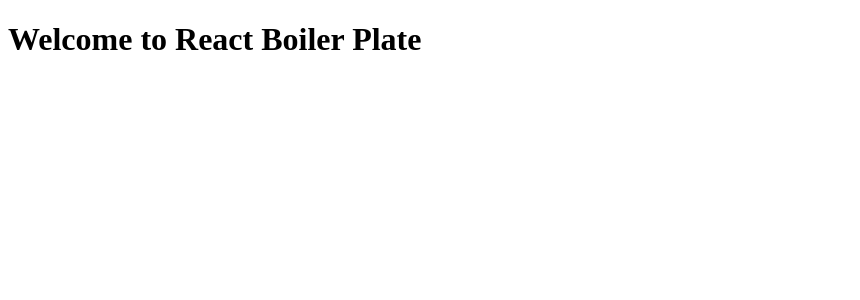
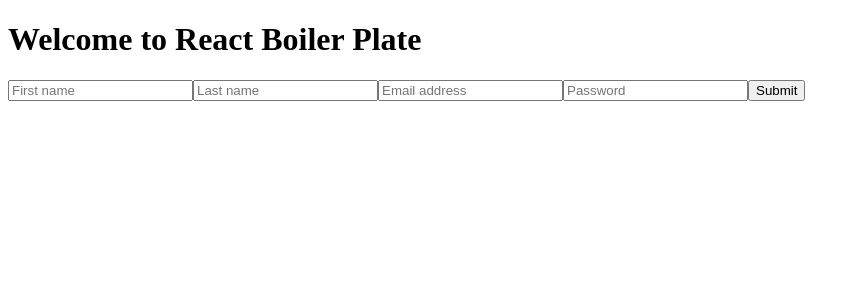
Before and after one commit to we-are-legend-of-38/UsersService, a React (Create React App) app in the folder client/: page / in a window 1280 px wide. Shown: the top 300 px of the page, without its empty margins (0-860 px from the left). Built offline with nearby package versions, Linux system fonts and the light colour scheme; the HTML template or start-up script is replaced by a standard one.

Commit message:
(update) Add Form component for rendering

```diff
--- a/client/src/App.js
+++ b/client/src/App.js
@@ -1,10 +1,12 @@
-import React, { Component } from 'react'
+import React, { Component } from 'react';
+import Form from './components/Form';
 
 class App extends Component {
   render() {
     return (
       <div>
         <h1>Welcome to React Boiler Plate</h1>
+        <Form />
       </div>
     )
   }
```
